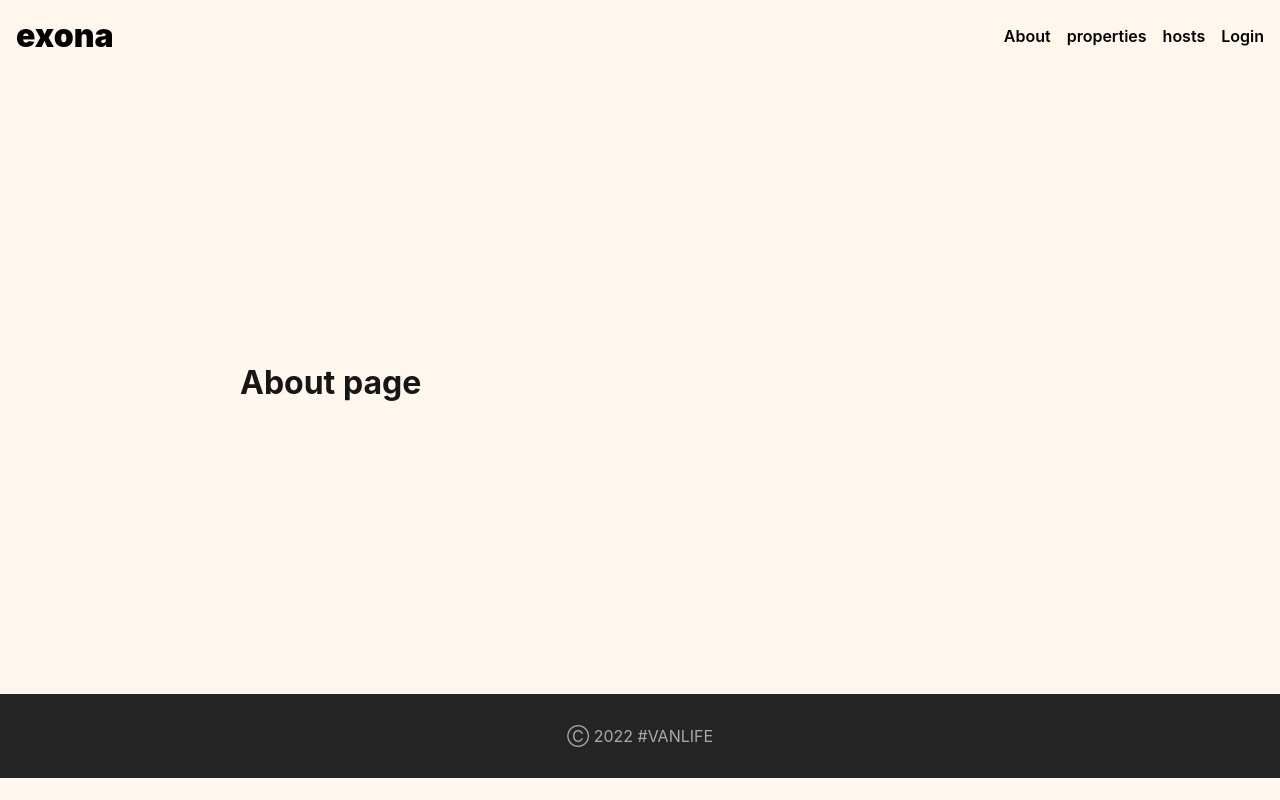
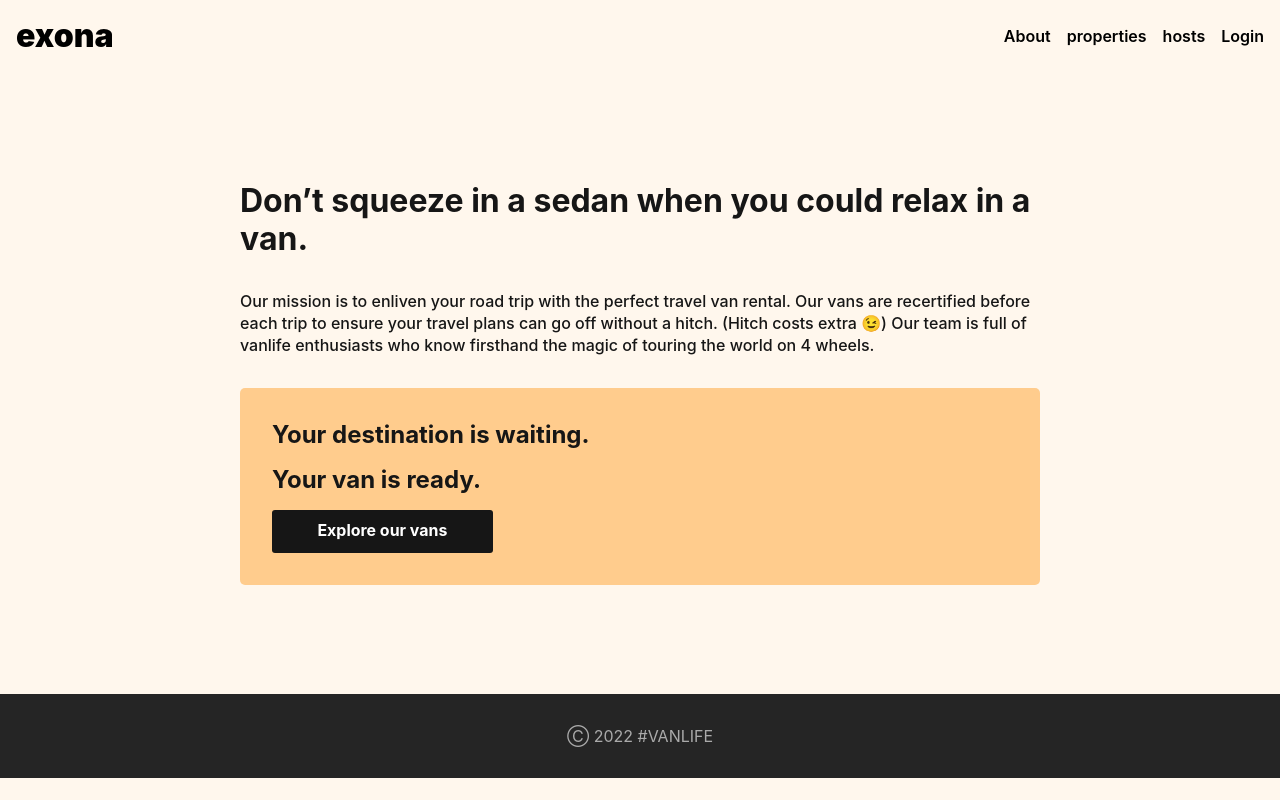
Before and after one commit to joshuaombasa/exona-client, a React (Vite) app: page /about in a window 1280 px wide. Built offline with nearby package versions, Linux system fonts and the light colour scheme.

Commit message:
initial commit

```diff
--- a/src/pages/About.jsx
+++ b/src/pages/About.jsx
@@ -1,10 +1,19 @@
+import { Link } from "react-router-dom";
 
 
 export default function About() {
     return (
         <div className="about-page">
             <div className="about-page-container width">
-                <h1>About page</h1>
+                <h1>Don’t squeeze in a sedan when you could relax in a van.</h1>
+                <h4>Our mission is to enliven your road trip with the perfect travel van rental. Our vans are recertified before each trip to ensure your travel plans can go off without a hitch.
+                    (Hitch costs extra 😉)
+                    Our team is full of vanlife enthusiasts who know firsthand the magic of touring the world on 4 wheels.</h4>
+                <div className="cta">
+                    <h2>Your destination is waiting.</h2>
+                    <h2>Your van is ready.</h2>
+                    <Link>Explore our vans</Link>
+                </div>
             </div>
         </div>
     )
```
